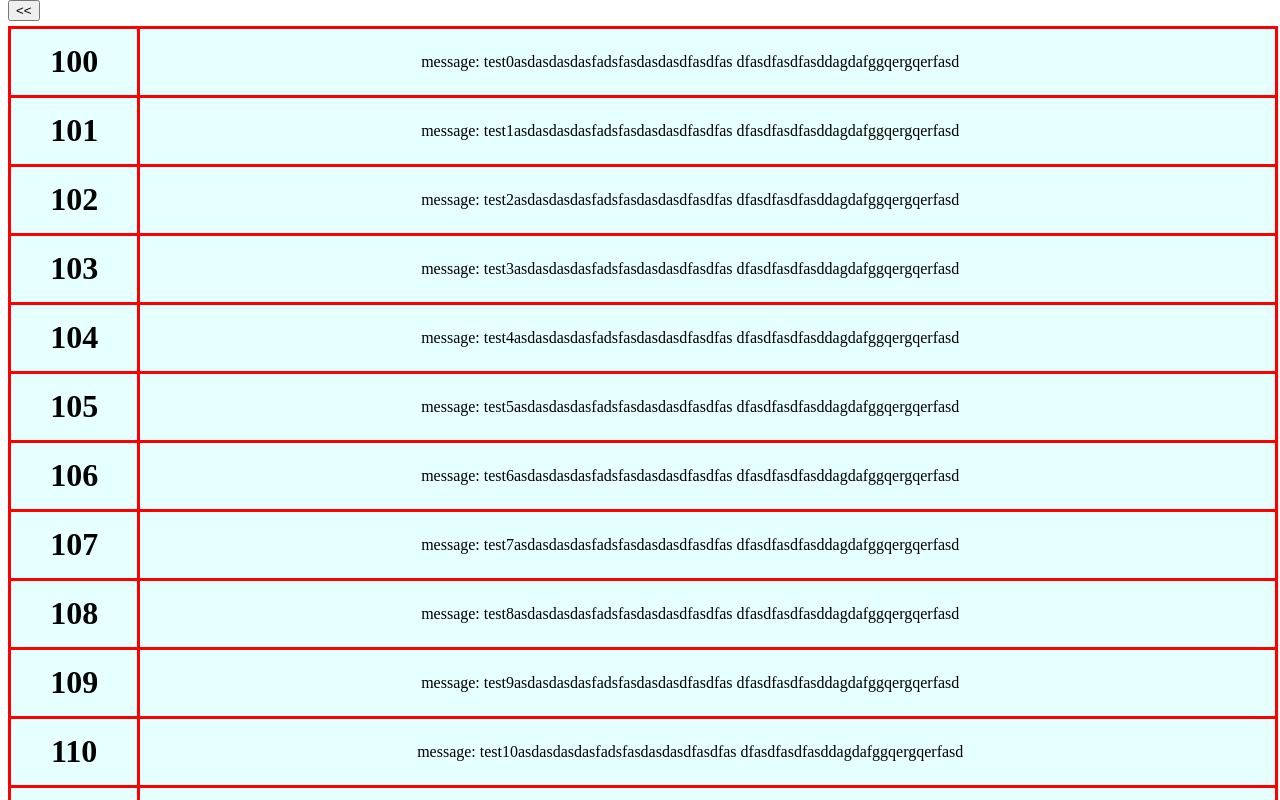
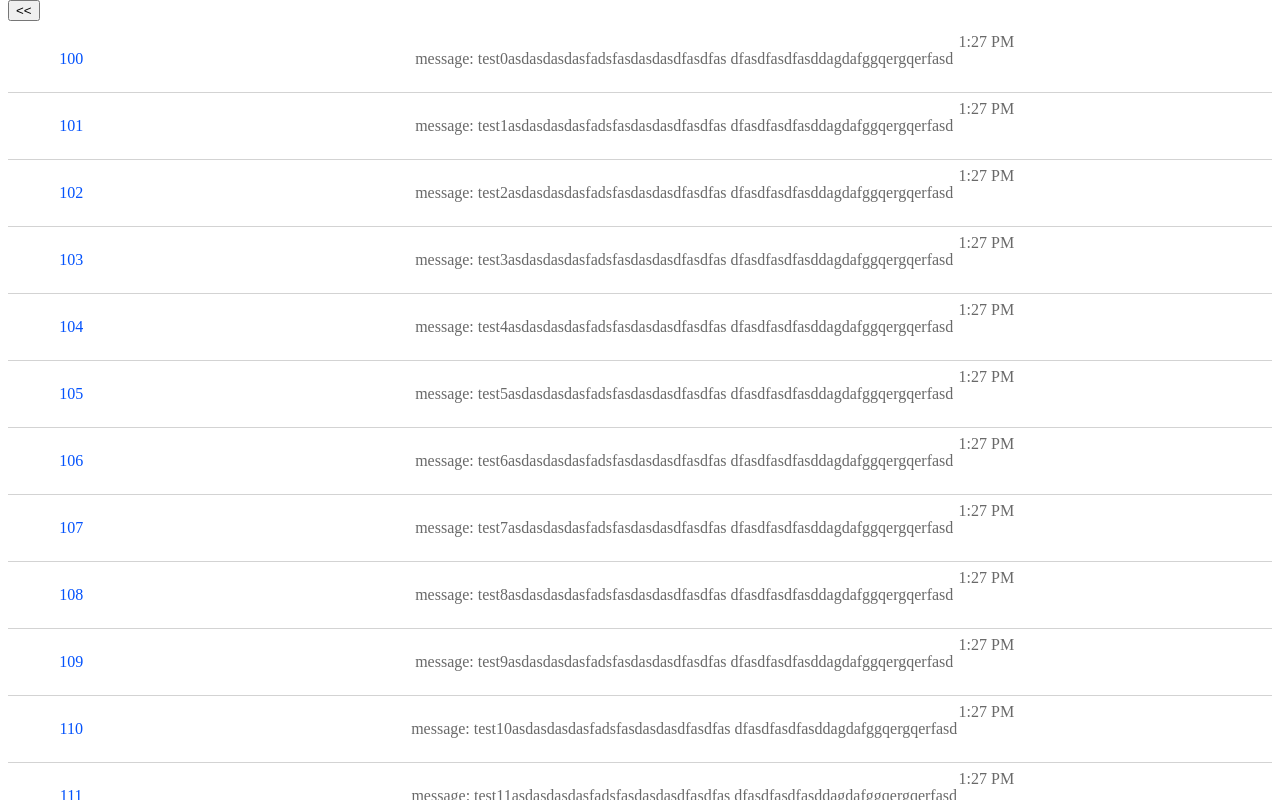
Before and after one commit to nano5/mobile-helper, a Vue app: page / in a window 1280 px wide. Shown: the top 800 px of the page. Built offline with nearby package versions, Linux system fonts and the light colour scheme.

Commit message:
Got the rooms screen looking better

```diff
--- a/src/App.vue
+++ b/src/App.vue
@@ -8,9 +8,21 @@
 
 <script>
     import PatientRooms from './components/PatientRooms.vue';
+    import Conversation from './components/Conversation.vue';
+
+
     export default {
         components: {
-            PatientRooms: PatientRooms
+            PatientRooms: PatientRooms,
+            Conversation: Conversation
+        },
+        data() {
+            return {
+
+            };
+        },
+        methods: {
+
         },
         name: "App"
     }
--- /dev/null
+++ b/src/components/Conversation.vue
@@ -0,0 +1,13 @@
+<template>
+
+</template>
+
+<script>
+    export default {
+        name: "Conversation"
+    }
+</script>
+
+<style scoped>
+
+</style>
--- a/src/components/PatientRooms.vue
+++ b/src/components/PatientRooms.vue
@@ -10,13 +10,14 @@
             <div class="room" v-for="roomItem in roomItems">
                 <div class="room-number-box">
                     <div class="room-number">
-                        <h1>
-                            {{roomItem.roomNumber}}
-                        </h1>
+                        {{roomItem.roomNumber}}
                     </div>
                 </div>
-                <div class="room-info-box">
-                    <div class="room-info">
+                <div class="room-message-box">
+                    <div class="room-message-time">
+                        1:27 PM
+                    </div>
+                    <div class="room-message">
                         message: {{roomItem.message}}asdasdasdasfadsfasdasdasdfasdfas
                         dfasdfasdfasddagdafggqergqerfasd
                     </div>
@@ -88,9 +89,7 @@
 
 <style scoped>
     .box {
-        background-color: #e6ffff;
         overflow: auto;
-        border: solid red;
         /*float: left;*/
         width: 100%;
         height: auto;
@@ -98,7 +97,6 @@
 
     #top {
         top: 0px;
-        background-color: white;
         position: fixed;
         width: 100%;
         z-index: 10;
@@ -107,20 +105,20 @@
     .room {
         margin: 0px;
         padding: 0px;
-        border-bottom: solid red;
+        border-bottom: 1px solid lightgrey;
         width: 100%;
         float: left;
         clear: left;
     }
 
     .room-number-box {
-        border-right: solid red;
         width: 10%;
         height: 100%;
         float: left;
     }
 
     .room-number {
+        color: #0352fc;
         display: inline-block;
         position: relative;
         left: 50%;
@@ -128,18 +126,29 @@
         transform: translate(-50%, -50%);
     }
 
-    .room-info-box {
+    .room-message-box {
         /* may need to adjust later*/
         width: 87%;
         height: 100%;
         float: left;
     }
 
-    .room-info {
+    .room-message {
+        float: none;
         display: inline-block;
+        color: dimgrey;
         position: relative;
         left: 50%;
         top: 50%;
         transform: translate(-50%, -50%);
     }
+
+    .room-message-time {
+        float: right;
+        color: dimgrey;
+        position: relative;
+        right: 20%;
+        top: 10%;
+        display: inline-block;
+    }
 </style>
```
Also changed, not shown: 1 other file (tests, documents, lock files or other folders).
